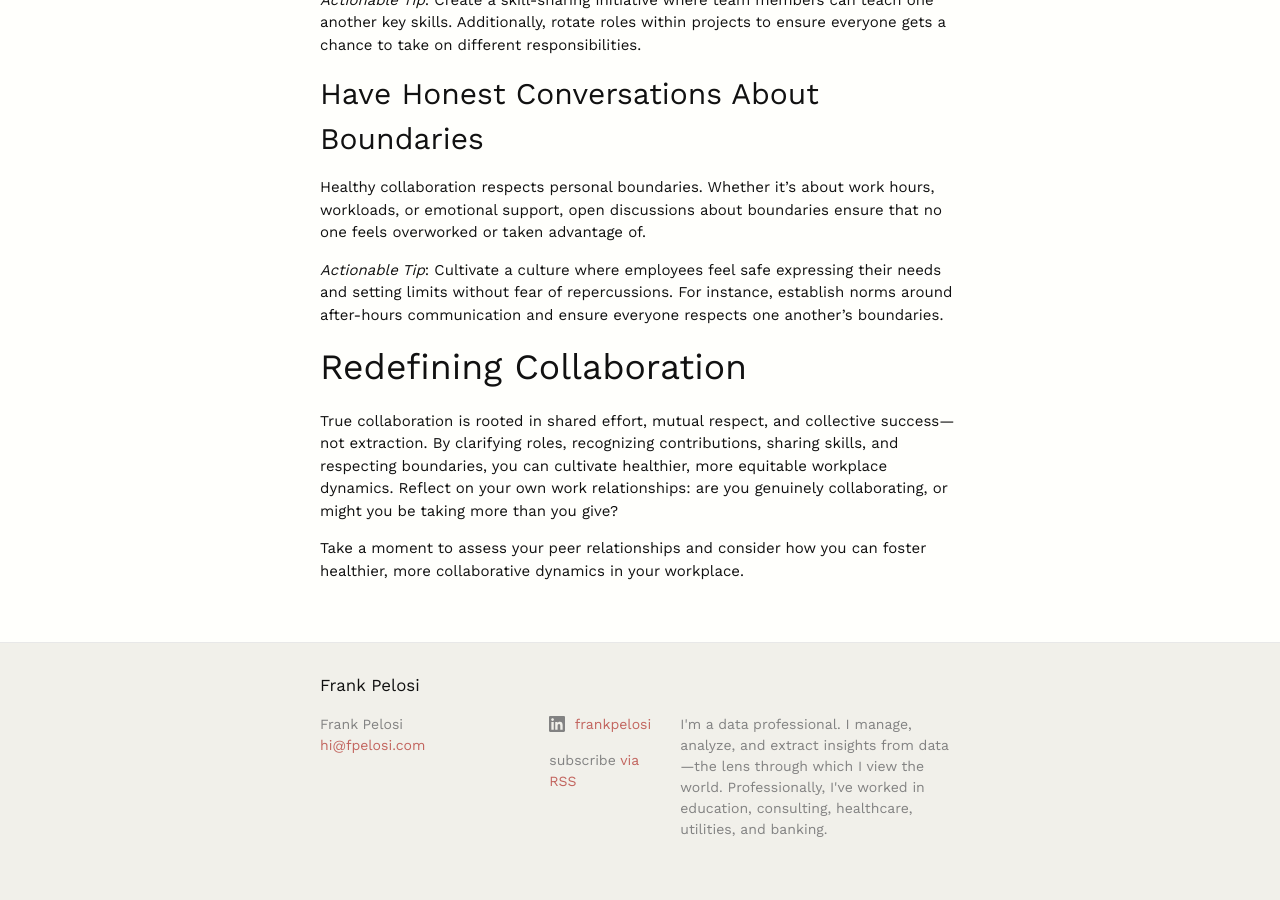
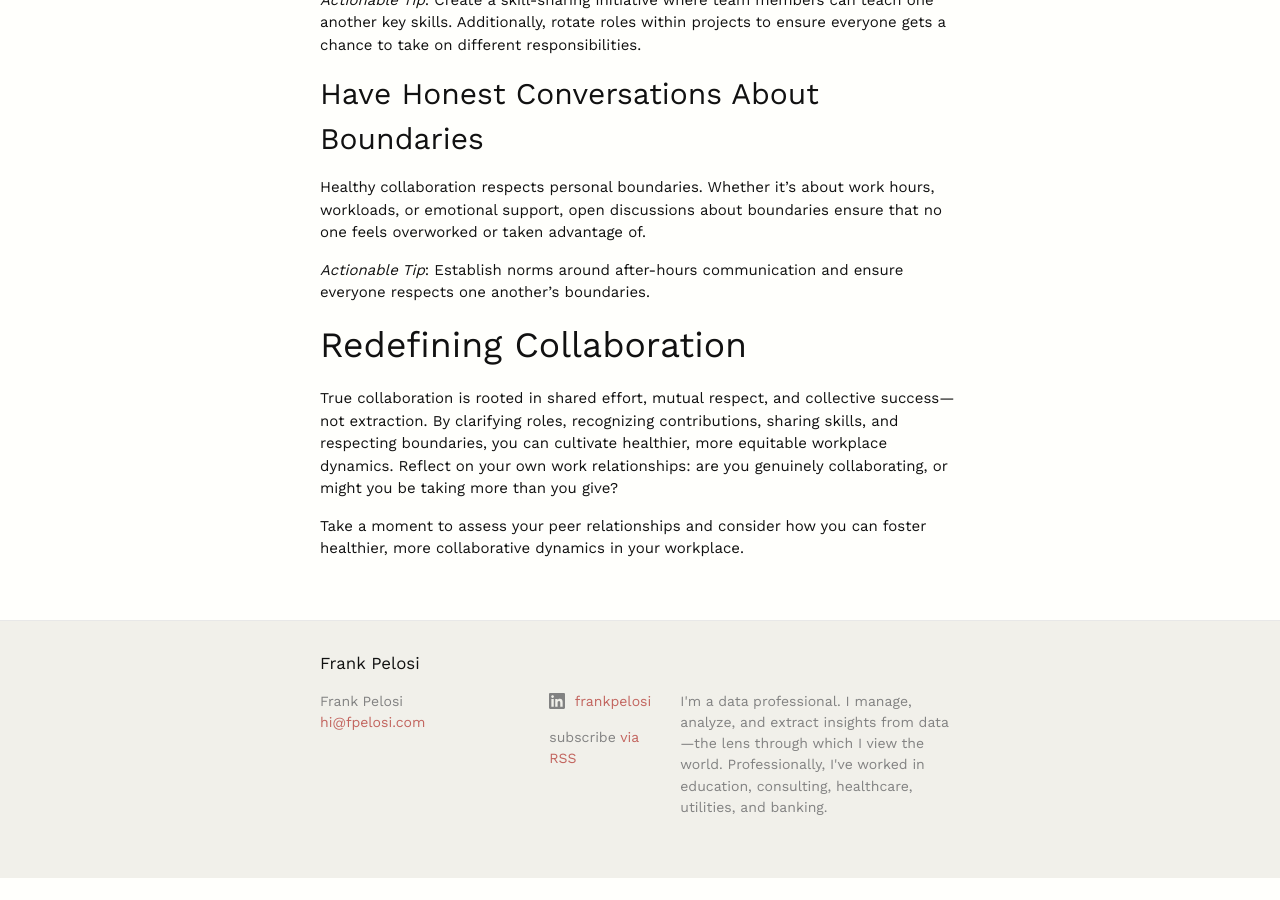
Before and after one commit to fpelosi/portfolio, a Jekyll site: the page built from _posts/2024-10-08-stop-confusing-extraction-with-collaboration.md, in a window 1280 px wide and 900 px high, scrolled down 3568 px. Built offline with Jekyll 4.4.1, drawn with Linux system fonts in a browser that asks for light colours; after the commit the page ends 4446 px from its top, so only the background shows below that.

Commit message:
vault backup: 2024-10-11 18:54:18

```diff
--- a/_posts/2024-10-08-stop-confusing-extraction-with-collaboration.md
+++ b/_posts/2024-10-08-stop-confusing-extraction-with-collaboration.md
@@ -60,7 +60,7 @@ _Actionable Tip_: Create a skill-sharing initiative where team members can teach
 
 Healthy collaboration respects personal boundaries. Whether it’s about work hours, workloads, or emotional support, open discussions about boundaries ensure that no one feels overworked or taken advantage of.
 
-_Actionable Tip_: Cultivate a culture where employees feel safe expressing their needs and setting limits without fear of repercussions. For instance, establish norms around after-hours communication and ensure everyone respects one another’s boundaries.
+_Actionable Tip_: Establish norms around after-hours communication and ensure everyone respects one another’s boundaries.
 
 # Redefining Collaboration
 
```
